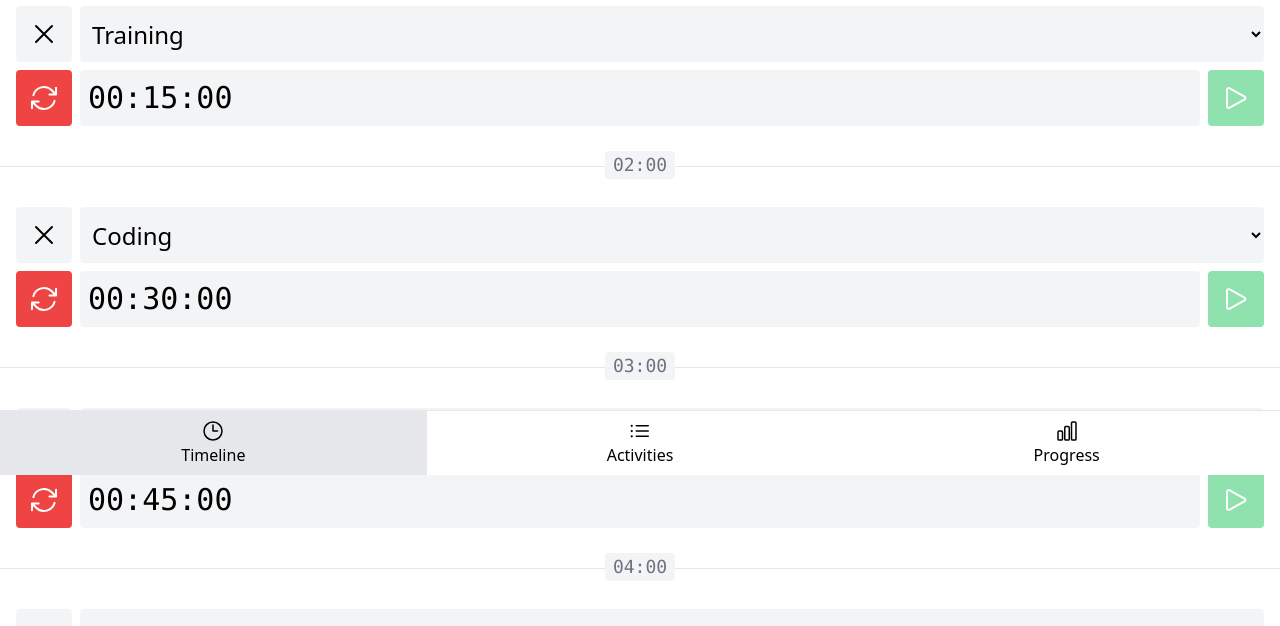
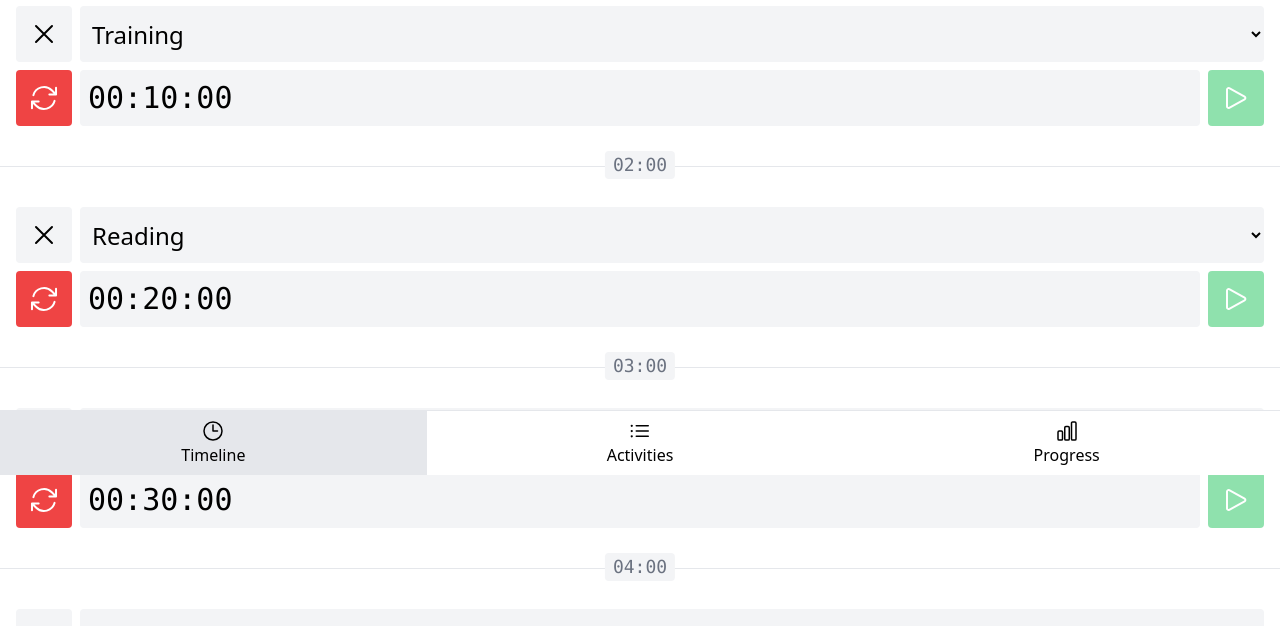
Before and after one commit to kruvv/ontrack, a Vue app: page /#timeline in a window 1280 px wide. Shown: the part 325-951 px from the top of the page. Built offline with nearby package versions, Linux system fonts and the light colour scheme.

Commit message:
Доработал прокрутку к текущему часу и добавил компонент для отображения оставшегося времени

```diff
--- a/src/App.vue
+++ b/src/App.vue
@@ -17,11 +17,19 @@ import type { TimelineItemType, SelectOptionsType, ActivityType } from '@/valida
 const currentPage = ref(normalizePageHash())
 const activities = ref<ActivityType[]>(generateActivities())
 const timelineItems: TimelineItemType[] = ref(generateTimeLineItems(activities.value))
+const timeline = ref()
 const activitySelectOptions: SelectOptionsType[] = computed(() =>
   generateActivitySelectOptions(activities.value),
 )
 
 function goTo(page: string) {
+  if (currentPage.value === PAGE_TIMELINE && page === PAGE_TIMELINE) {
+    timeline.value.scrollToHour()
+  }
+
+  if (page !== PAGE_TIMELINE) {
+    document.body.scrollIntoView()
+  }
   currentPage.value = page
 }
 
@@ -51,10 +59,11 @@ function setActivitySecondsToComplete(activity, secondsToComplete) {
   <TheHeader @navigate="goTo($event)" />
   <main class="flex flex-grow flex-col">
     <TheTimeline v-show="currentPage === PAGE_TIMELINE" :timeline-items="timelineItems"
-      :activity-select-options="activitySelectOptions" :activities="activities"
-      @set-timeline-item-activity="setTimelineItemActivity" />
+      :activity-select-options="activitySelectOptions" :current-page="currentPage" :activities="activities"
+      @set-timeline-item-activity="setTimelineItemActivity" ref="timeline" />
     <TheActivities v-show="currentPage === PAGE_ACTIVITIES" :activities="activities" @delete-activity="deleteActivity"
-      @create-activity="createActivity" @set-activity-seconds-to-complete="setActivitySecondsToComplete" />
+      @create-activity="createActivity" @set-activity-seconds-to-complete="setActivitySecondsToComplete"
+      :timeline-items="timelineItems" />
     <TheProgress v-show="currentPage === PAGE_PROGRESS" />
   </main>
   <TheNav :current-page="currentPage" @navigate="goTo($event)" />
--- a/src/components/ActivityItem.vue
+++ b/src/components/ActivityItem.vue
@@ -6,9 +6,11 @@
       </BaseButton>
       <span class="truncate text-xl">{{ activity.name }}</span>
     </div>
-    <div>
-      <BaseSelect class="font-mono" :selected="activity.secondsToComplete || null" placeholder="hh:mm"
+    <div class="flex gap-2">
+      <BaseSelect class="font-mono grow" :selected="activity.secondsToComplete || null" placeholder="hh:mm"
         :options="PERIOD_SELECT_OPTIONS" @select="emit('setSecondsToComplete', $event || 0)" />
+      <ActivitySecondsToComplete v-if="activity.secondsToComplete" :activity="activity"
+        :timeline-items="timelineItems" />
     </div>
   </li>
 </template>
@@ -19,14 +21,20 @@ import { PERIOD_SELECT_OPTIONS, BUTTON_TYPE_DANGER } from '@/constants.ts'
 import { TrashIcon } from '@heroicons/vue/24/outline'
 import BaseSelect from '@/components/BaseSelect.vue'
 import BaseButton from '@/components/BaseButton.vue'
-import { isActivityValid, isUndefined, /*isNull,*/ isNumber } from '@/validators.ts'
-import type { ActivityType } from '@/validators.ts'
+import ActivitySecondsToComplete from '@/components/ActivitySecondsToComplete.vue'
+import { isActivityValid, isUndefined, validateTimelineItems, isNumber } from '@/validators.ts'
+import type { ActivityType, TimelineItemType } from '@/validators.ts'
 
 defineProps({
   activity: {
     type: Object as PropType<ActivityType>,
     requered: true,
     validator: isActivityValid,
+  },
+  timelineItems: {
+    type: Array as PropType<TimelineItemType[]>,
+    required: true,
+    validator: validateTimelineItems,
   },
 })
 
--- /dev/null
+++ b/src/components/ActivitySecondsToComplete.vue
@@ -0,0 +1,46 @@
+<template>
+  <div :class="classes">
+    {{ seconds }}
+  </div>
+</template>
+
+<script setup lang="ts">
+import { computed } from 'vue'
+import { formatSeconds, getTotalActivitySeconds } from '@/functions.ts'
+import { isActivityValid, validateTimelineItems } from '@/validators.ts'
+import type { TimelineItemType } from '@/validators.ts'
+import type { PropType } from 'vue'
+
+const props = defineProps({
+  activity: {
+    type: Object,
+    required: true,
+    validator: isActivityValid,
+  },
+  timelineItems: {
+    type: Array as PropType<TimelineItemType[]>,
+    required: true,
+    validator: validateTimelineItems,
+  },
+})
+
+const classes = computed(
+  () =>
+    `flex items-center rounded bg-purple-100 px-2 font-mono text-xl text-purple-600 ${colorClasses.value}`,
+)
+
+const colorClasses = computed(() =>
+  secondsDiff.value < 0 ? 'bg-red-100 text-red-600' : 'bg-green-100 text-green-600',
+)
+
+const seconds = computed(() => `${sign.value}${formatSeconds(secondsDiff.value)}`)
+
+const sign = computed(() => (secondsDiff.value >= 0 ? '+' : '-'))
+
+const secondsDiff = computed(
+  () =>
+    getTotalActivitySeconds(props.activity, props.timelineItems) - props.activity.secondsToComplete,
+)
+</script>
+
+<style scoped></style>
--- a/src/components/TimelineItem.vue
+++ b/src/components/TimelineItem.vue
@@ -1,6 +1,6 @@
 <template>
   <li class="relative flex flex-col gap-2 border-t border-grey-200 py-10 px-4">
-    <TimelineHour :hour="timelineItem.hour" />
+    <TimelineHour :hour="timelineItem.hour" @click.prevent="emit('scrollToHour', timelineItem.hour)" />
     <BaseSelect :selected="timelineItem.activityId" :options="activitySelectOptions" placeholder="Rest"
       @select="selectActivity" />
     <TimelineStopwatch :seconds="timelineItem.activitySeconds" :hour="timelineItem.hour" />
@@ -16,6 +16,7 @@ import {
   validateSelectOptions,
   isActivityValid,
   validateActivities,
+  isHourValid,
 } from '@/validators.ts'
 import { NULLABLE_ACTIVITY } from '@/constants.ts'
 
@@ -39,6 +40,7 @@ const props = defineProps({
 
 const emit = defineEmits({
   selectActivity: isActivityValid,
+  scrollToHour: isHourValid,
 })
 
 function selectActivity(id) {
--- a/src/functions.ts
+++ b/src/functions.ts
@@ -7,7 +7,7 @@ import {
   MILLISECONDS_IN_SECOND,
 } from '@/constants.ts'
 import { isPageValid, isNull } from '@/validators.ts'
-import type { ActivityType } from '@/validators.ts'
+import type { ActivityType, TimelineItemType } from '@/validators.ts'
 
 // Проверяем хеш в адресе страницы, если нужно нормализуем его к виду host/ontrack/#timeline
 export function normalizePageHash() {
@@ -33,12 +33,24 @@ export function id() {
   return Date.now().toString(36) + Math.random().toString(36).substring(2)
 }
 
+export function getTotalActivitySeconds(activity: ActivityType, timelineItems: TimelineItemType[]) {
+  return timelineItems
+    .filter((timelineItem) => timelineItem.activityId === activity.id)
+    .reduce(
+      (totalSeconds, timelineItem) => Math.round(timelineItem.activitySeconds + totalSeconds),
+      0,
+    )
+}
+
 // Герерация часов каждый день
 export function generateTimeLineItems(activities: ActivityType[]) {
   return [...Array(HOURS_IN_DAY).keys()].map((hour) => ({
     hour,
-    activityId: hour % 4 === 0 ? null : activities[hour % 2].id,
-    activitySeconds: hour % 4 === 0 ? 0 : (15 * SECONDS_IN_MINUTE * hour) % SECONDS_IN_HOUR,
+    activityId: [1, 2, 3, 4, 5].includes(hour) ? activities[hour % 3].id : null,
+    activitySeconds: [1, 2, 3, 4, 5].includes(hour) ? hour * 600 : 0,
+
+    // activityId: hour % 4 === 0 ? null : activities[hour % 2].id,
+    //    activitySeconds: hour % 4 === 0 ? 0 : (15 * SECONDS_IN_MINUTE * hour) % SECONDS_IN_HOUR,
   }))
 }
 
--- a/src/pages/TheActivities.vue
+++ b/src/pages/TheActivities.vue
@@ -1,13 +1,9 @@
 <template>
   <div class="flex flex-col grow">
     <ul v-if="activities?.length > 0" class="divide-y grow">
-      <ActivityItem
-        v-for="activity in activities"
-        :key="activity.id"
-        :activity="activity"
-        @delete="emit('deleteActivity', activity)"
-        @set-seconds-to-complete="setSecondsToComplete(activity, $event)"
-      />
+      <ActivityItem v-for="activity in activities" :key="activity.id" :activity="activity"
+        :timeline-items="timelineItems" @delete="emit('deleteActivity', activity)"
+        @set-seconds-to-complete="setSecondsToComplete(activity, $event)" />
     </ul>
     <TheActivitiesEmptyState v-else />
     <TheActivityForm @submit="emit('createActivity', $event)" />
@@ -18,8 +14,13 @@
 import ActivityItem from '@/components/ActivityItem.vue'
 import TheActivityForm from '@/components/TheActivityForm.vue'
 import TheActivitiesEmptyState from '@/components/TheActivitiesEmptyState.vue'
-import { validateActivities, isActivityValid, isNumber } from '@/validators.ts'
-import type { ActivityType } from '@/validators.ts'
+import {
+  validateActivities,
+  isActivityValid,
+  isNumber,
+  validateTimelineItems,
+} from '@/validators.ts'
+import type { ActivityType, TimelineItemType } from '@/validators.ts'
 import type { PropType } from 'vue'
 
 defineProps({
@@ -28,7 +29,13 @@ defineProps({
     requered: true,
     validator: validateActivities,
   },
+  timelineItems: {
+    type: Array as PropType<TimelineItemType[]>,
+    required: true,
+    validator: validateTimelineItems,
+  },
 })
+
 const emit = defineEmits({
   deleteActivity: isActivityValid,
   createActivity: isActivityValid,
@@ -36,6 +43,7 @@ const emit = defineEmits({
     return [isActivityValid(activity), isNumber(secondsToComplete)].every(Boolean)
   },
 })
+
 function setSecondsToComplete(activity, secondsToComplete) {
   emit('setActivitySecondsToComplete', activity, secondsToComplete)
 }
--- a/src/pages/TheTimeline.vue
+++ b/src/pages/TheTimeline.vue
@@ -3,13 +3,13 @@
     <ul>
       <TimelineItem v-for="timelineItem in timelineItems" :key="timelineItem.hour" :timeline-item="timelineItem"
         :activity-select-options="activitySelectOptions" :activities="activities" ref="timelineItemRefs"
-        @select-activity="emit('setTimelineItemActivity', timelineItem, $event)" />
+        @select-activity="emit('setTimelineItemActivity', timelineItem, $event)" @scroll-to-hour="scrollToHour" />
     </ul>
   </div>
 </template>
 
 <script setup lang="ts">
-import { ref, onMounted } from 'vue'
+import { ref, watchPostEffect, nextTick } from 'vue'
 import TimelineItem from '@/components/TimelineItem.vue'
 import {
   validateTimelineItems,
@@ -17,12 +17,13 @@ import {
   validateActivities,
   isTimelineItemValid,
   isActivityValid,
+  isPageValid,
 } from '@/validators.ts'
-import { MIDNIGHT_HOUR } from '@/constants.ts'
+import { MIDNIGHT_HOUR, PAGE_TIMELINE } from '@/constants.ts'
 import type { TimelineItemType } from '@/validators.ts'
 import type { PropType } from 'vue'
 
-defineProps({
+const props = defineProps({
   timelineItems: {
     type: Array as PropType<TimelineItemType[]>,
     required: true,
@@ -38,6 +39,11 @@ defineProps({
     requered: true,
     validator: validateActivities,
   },
+  currentPage: {
+    type: String,
+    requered: true,
+    validator: isPageValid,
+  },
 })
 
 const emit = defineEmits({
@@ -46,16 +52,25 @@ const emit = defineEmits({
   },
 })
 
+defineExpose({ scrollToHour })
+
 const timelineItemRefs = ref([])
 
-onMounted(scrollToCurrentTimelineItem)
+watchPostEffect(async () => {
+  if (props.currentPage === PAGE_TIMELINE) {
+    await nextTick()
+    scrollToHour(null, false)
+  }
+})
 
-function scrollToCurrentTimelineItem() {
-  const currentHour = new Date().getHours()
-  if (currentHour === MIDNIGHT_HOUR) {
-    document.body.scrollIntoView()
+function scrollToHour(hour: number = null, isSmooth: boolean = true) {
+  hour ??= new Date().getHours()
+  // опция для выбора плавной или обычной прокрутки прокрутки
+  const options = { behavior: isSmooth ? 'smooth' : 'instant' }
+  if (hour === MIDNIGHT_HOUR) {
+    document.body.scrollIntoView(options)
   } else {
-    timelineItemRefs.value[currentHour - 1].$el.scrollIntoView()
+    timelineItemRefs.value[hour - 1].$el.scrollIntoView(options)
   }
 }
 </script>
```
